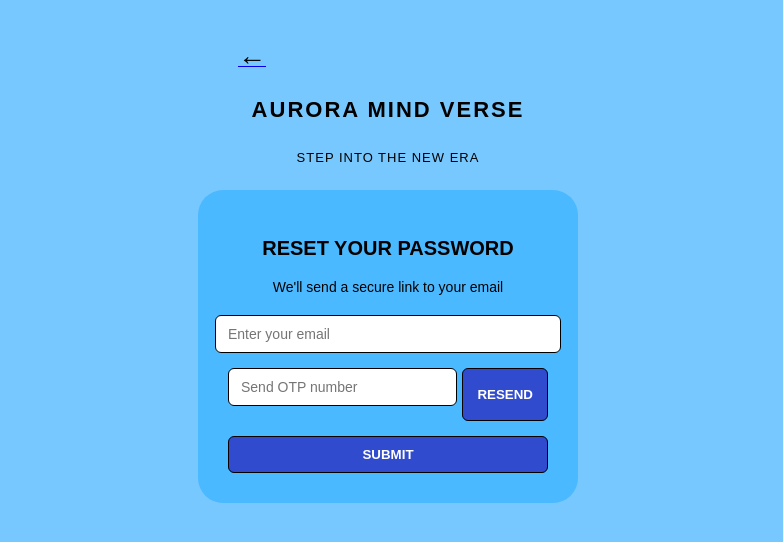
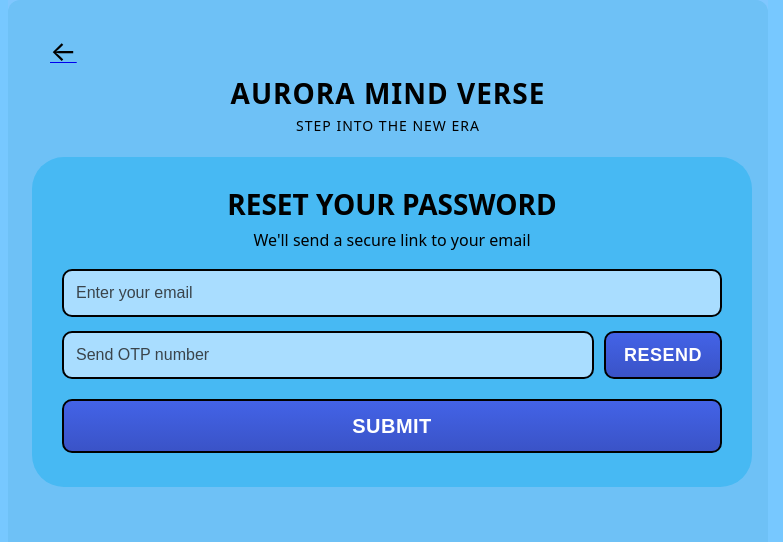
Before and after one commit to Khabir-rusyaidi/aurora-mindverse, a Next.js app: page /forgot-password in a window 1280 px wide. Shown: the top 542 px of the page, without its empty margins (252-1035 px from the left). Built offline with nearby package versions, Linux system fonts and the light colour scheme.

Commit message:
adjust spacing between otp input and resend button

```diff
--- a/app/forgot-password/page.tsx
+++ b/app/forgot-password/page.tsx
@@ -1,6 +1,6 @@
 "use client";
 
-import React, { useState, useEffect } from "react";
+import React, { useEffect, useState } from "react";
 import Link from "next/link";
 
 export default function ForgotPassword() {
@@ -19,51 +19,58 @@ export default function ForgotPassword() {
   }, [cooldown]);
 
   async function sendOtp() {
-    if (!email) return alert("Enter your email first");
+    if (!email) return alert("Enter your email first.");
     setLoading(true);
     try {
-      await new Promise((r) => setTimeout(r, 1000)); // fake delay
+      // call your API here
+      // await fetch("/api/forgot-password/request-otp", { ... })
+      await new Promise((r) => setTimeout(r, 500));
       setOtpSent(true);
       setCooldown(60);
-      alert("OTP sent! Check your email.");
     } finally {
       setLoading(false);
     }
   }
 
-  async function submitNewPassword() {
-    if (!otp) return alert("Enter OTP");
-    if (pwd.length < 8) return alert("Password must be at least 8 characters");
-    if (pwd !== pwd2) return alert("Passwords do not match");
-    alert("Password reset successful!");
+  function submitNewPassword() {
+    if (!otp) return alert("Enter OTP.");
+    if (pwd.length < 8) return alert("Min 8 characters.");
+    if (pwd !== pwd2) return alert("Passwords do not match.");
+    alert("Password updated. You can log in now.");
   }
 
   return (
-    <div className="forgot-wrapper">
-      <div className="forgot-arrow">
-        <Link href="/">
-          <span className="arrow-icon">←</span>
+    <div className="fp2-root">
+      <div className="fp2-column">
+        <div className="fp2-inner">
+
+          {/* Back arrow (to login) */}
+          <div className="fp2-back">
+            <Link href="/" aria-label="Back to login">
+              <span className="fp2-arrow">←</span>
             </Link>
           </div>
 
-      <h1 className="forgot-brand">AURORA MIND VERSE</h1>
-      <p className="forgot-tagline">STEP INTO THE NEW ERA</p>
+          {/* Brand */}
+          <h1 className="fp2-brand">AURORA MIND VERSE</h1>
+          <p className="fp2-tag">STEP INTO THE NEW ERA</p>
 
-      <div className="forgot-card">
-        <h2 className="forgot-title">RESET YOUR PASSWORD</h2>
-        <p className="forgot-sub">We'll send a secure link to your email</p>
+          {/* Card */}
+          <div className="fp2-card">
+            <h2 className="fp2-title">RESET YOUR PASSWORD</h2>
+            <p className="fp2-sub">We&apos;ll send a secure link to your email</p>
 
             <input
-          className="forgot-input"
+              className="fp2-input"
               type="email"
               placeholder="Enter your email"
               value={email}
               onChange={(e) => setEmail(e.target.value)}
             />
 
-        <div className="forgot-row">
+            <div className="fp2-row">
               <input
-            className="forgot-input"
+                className="fp2-input fp2-grow"
                 type="text"
                 placeholder="Send OTP number"
                 maxLength={6}
@@ -71,7 +78,7 @@ export default function ForgotPassword() {
                 onChange={(e) => setOtp(e.target.value.replace(/\D/g, ""))}
               />
               <button
-            className="forgot-resend"
+                className="fp2-resend"
                 onClick={sendOtp}
                 disabled={loading || cooldown > 0}
               >
@@ -82,14 +89,14 @@ export default function ForgotPassword() {
             {otpSent && (
               <>
                 <input
-              className="forgot-input"
+                  className="fp2-input"
                   type="password"
                   placeholder="New password"
                   value={pwd}
                   onChange={(e) => setPwd(e.target.value)}
                 />
                 <input
-              className="forgot-input"
+                  className="fp2-input"
                   type="password"
                   placeholder="Confirm new password"
                   value={pwd2}
@@ -99,13 +106,16 @@ export default function ForgotPassword() {
             )}
 
             <button
-          className="forgot-submit"
+              className="fp2-submit"
               onClick={submitNewPassword}
               disabled={loading}
             >
               SUBMIT
             </button>
           </div>
+
+        </div>
+      </div>
     </div>
   );
 }
--- a/app/globals.css
+++ b/app/globals.css
@@ -599,3 +599,155 @@ body {
   opacity: 0.6;
   cursor: not-allowed;
 }
+/* =============================
+   Aurora Mind Verse – Forgot Password (exact match)
+   ============================= */
+
+/* Page background (very light blue) */
+.fp2-root {
+  min-height: 100vh;
+  background: #80c7ff; /* outer light blue */
+  display: grid;
+  place-items: start center;
+  font-family: "Poppins", system-ui, -apple-system, Segoe UI, Roboto, Arial;
+}
+
+/* Center vertical column (slightly darker) */
+.fp2-column {
+  width: 760px;              /* matches screenshot column width */
+  min-height: 100vh;
+  background: #6ec1f6;       /* middle blue strip */
+  border-radius: 12px;        /* soft rounded edges like image */
+}
+
+/* Inner layout */
+.fp2-inner {
+  max-width: 760px;
+  margin: 36px auto 64px;
+  padding: 0 24px;
+  position: relative;
+}
+
+/* Back arrow top-left */
+.fp2-back {
+  position: relative;
+  height: 28px;
+  margin-left: 18px;
+  margin-bottom: 10px;
+}
+.fp2-arrow {
+  font-size: 28px;
+  color: #000;
+  cursor: pointer;
+  user-select: none;
+  line-height: 1;
+}
+
+/* Brand + tagline (black, centered) */
+.fp2-brand {
+  margin: 6px 0 4px;
+  text-align: center;
+  color: #000;
+  font-weight: 800;
+  font-size: 28px;           /* bold like screenshot */
+  letter-spacing: 1px;
+  text-transform: uppercase;
+}
+.fp2-tag {
+  margin: 0 0 22px;
+  text-align: center;
+  color: #000;
+  font-size: 14px;
+  letter-spacing: 1px;
+}
+
+/* Card (darker blue, big radius) */
+.fp2-card {
+  width: 720px;              /* card width inside the column */
+  margin: 0 auto;
+  background: #47b9f3;       /* darker blue as in image */
+  border-radius: 32px;        /* big rounded corners (matches look) */
+  padding: 28px 30px 34px;
+  box-sizing: border-box;
+}
+
+/* Card title + sub */
+.fp2-title {
+  margin: 0 0 6px;
+  text-align: center;
+  color: #000;
+  font-size: 28px;
+  font-weight: 800;
+  text-transform: uppercase;
+}
+.fp2-sub {
+  margin: 0 0 18px;
+  text-align: center;
+  color: #000;
+  font-size: 16px;
+}
+
+/* Inputs (black border) */
+.fp2-input {
+  width: 100%;
+  height: 48px;
+  padding: 0 12px;
+  border: 2px solid #000;
+  border-radius: 10px;
+  background: #a9ddff; /* slightly lighter fill like in image */
+  color: #000;
+  font-size: 16px;
+  outline: none;
+  box-sizing: border-box;
+}
+.fp2-input::placeholder { color: #1f1f1f; opacity: 0.8; }
+
+/* OTP row with RESEND on the right */
+.fp2-row {
+  display: flex;
+  align-items: center;
+  gap: 10px;
+  margin-top: 14px;
+  margin-bottom: 14px;
+}
+.fp2-grow { flex: 1; }
+
+/* RESEND button (same style as screenshot) */
+.fp2-resend {
+  height: 48px;
+  padding: 0 18px;
+  border-radius: 10px;
+  border: 2px solid #000;
+  background: linear-gradient(180deg, #4363e7 0%, #3a53c7 100%);
+  color: #fff;
+  font-weight: 800;
+  font-size: 18px;
+  letter-spacing: .5px;
+  cursor: pointer;
+}
+.fp2-resend:disabled {
+  opacity: .6;
+  cursor: not-allowed;
+}
+
+/* SUBMIT full-width (same blue as RESEND) */
+.fp2-submit {
+  margin-top: 6px;
+  width: 100%;
+  height: 54px;
+  border-radius: 10px;
+  border: 2px solid #000;
+  background: linear-gradient(180deg, #4363e7 0%, #3a53c7 100%);
+  color: #fff;
+  font-weight: 800;
+  font-size: 20px;
+  letter-spacing: .5px;
+  cursor: pointer;
+}
+.fp2-submit:disabled { opacity: .6; cursor: not-allowed; }
+
+/* Responsive fit for small screens (keeps proportions) */
+@media (max-width: 820px) {
+  .fp2-column { width: 100vw; border-radius: 0; }
+  .fp2-card { width: 94vw; }
+}
```
Lines whose indentation alone changed are shown as unchanged.
